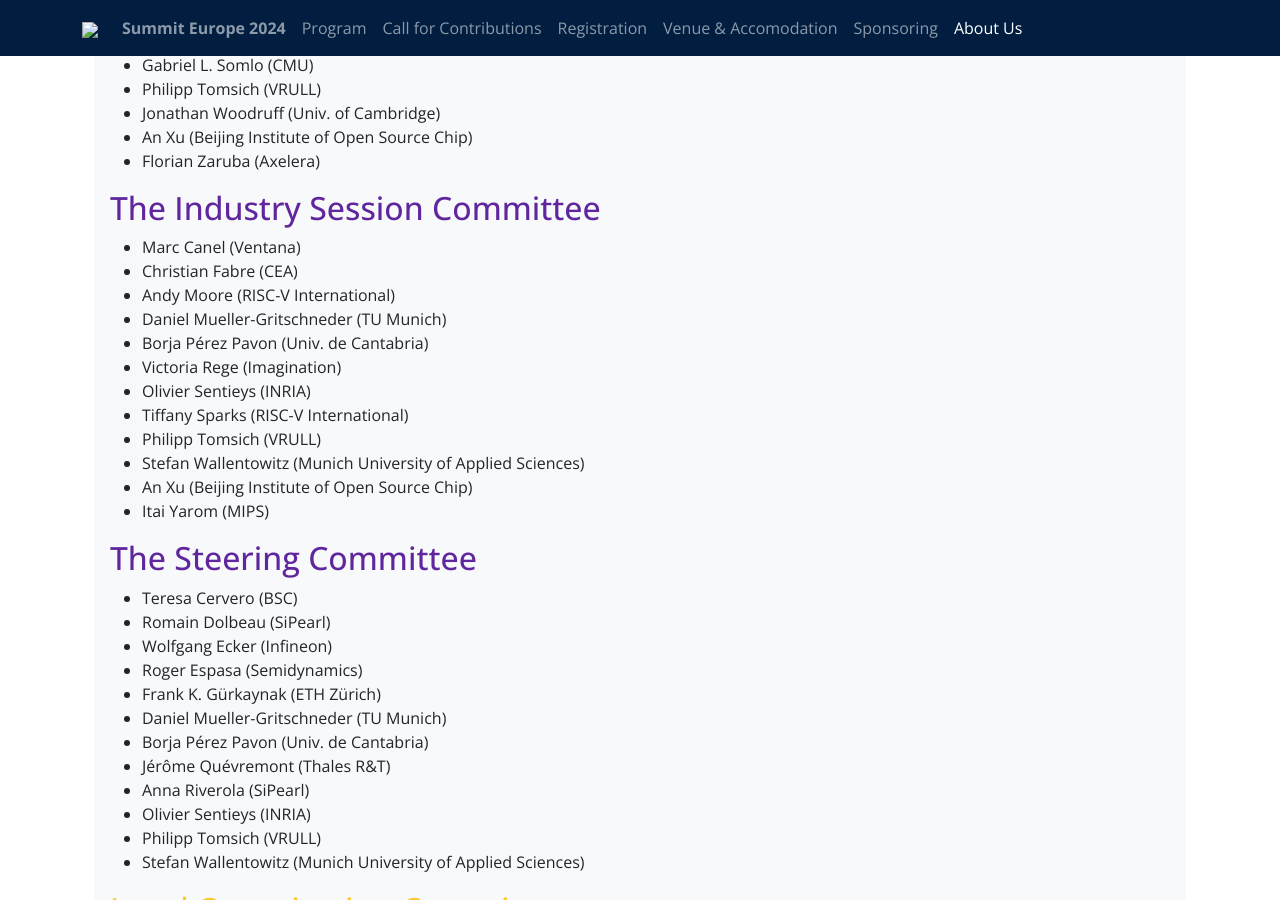
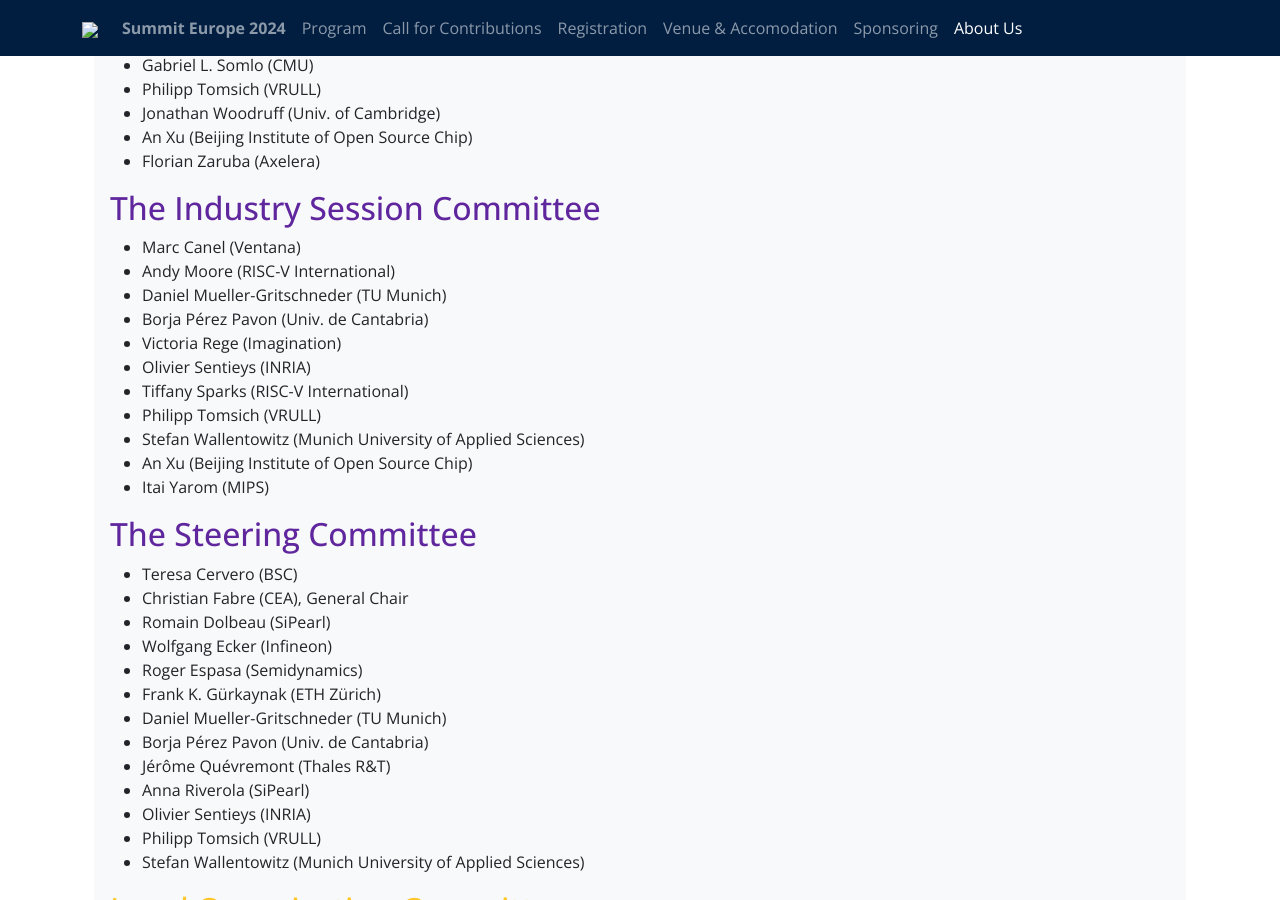
Before and after one commit to riscv-europe/summit-website-development, a Jekyll site: the page built from summit/2024/about.md, in a window 1280 px wide and 900 px high, scrolled down 1542 px. Built offline with Jekyll 4.4.1, drawn with Linux system fonts in a browser that asks for light colours.

Commit message:
Update about.md

```diff
--- a/summit/2024/about.md
+++ b/summit/2024/about.md
@@ -86,6 +85,7 @@
 <h2 style="color: #60269e" id="the-steering-committee">The Steering Committee</h2>
 <ul>
     <li>Teresa Cervero (BSC)</li>
+    <li>Christian Fabre (CEA), General Chair</li>
     <li>Romain Dolbeau (SiPearl)</li>
     <li>Wolfgang Ecker (Infineon)</li>
     <li>Roger Espasa (Semidynamics)</li>
```
Also changed, not shown: other parts of summit/2024/about.md (+0 -1 lines).
